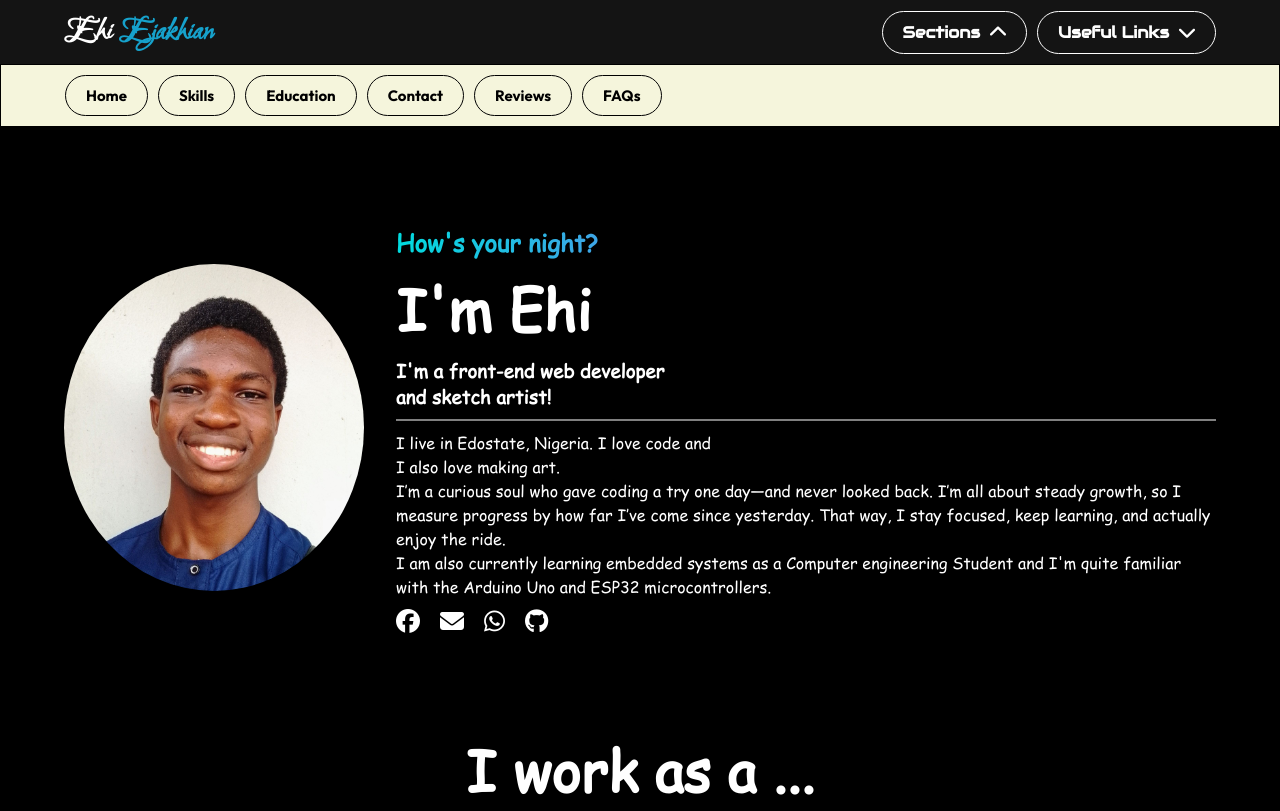
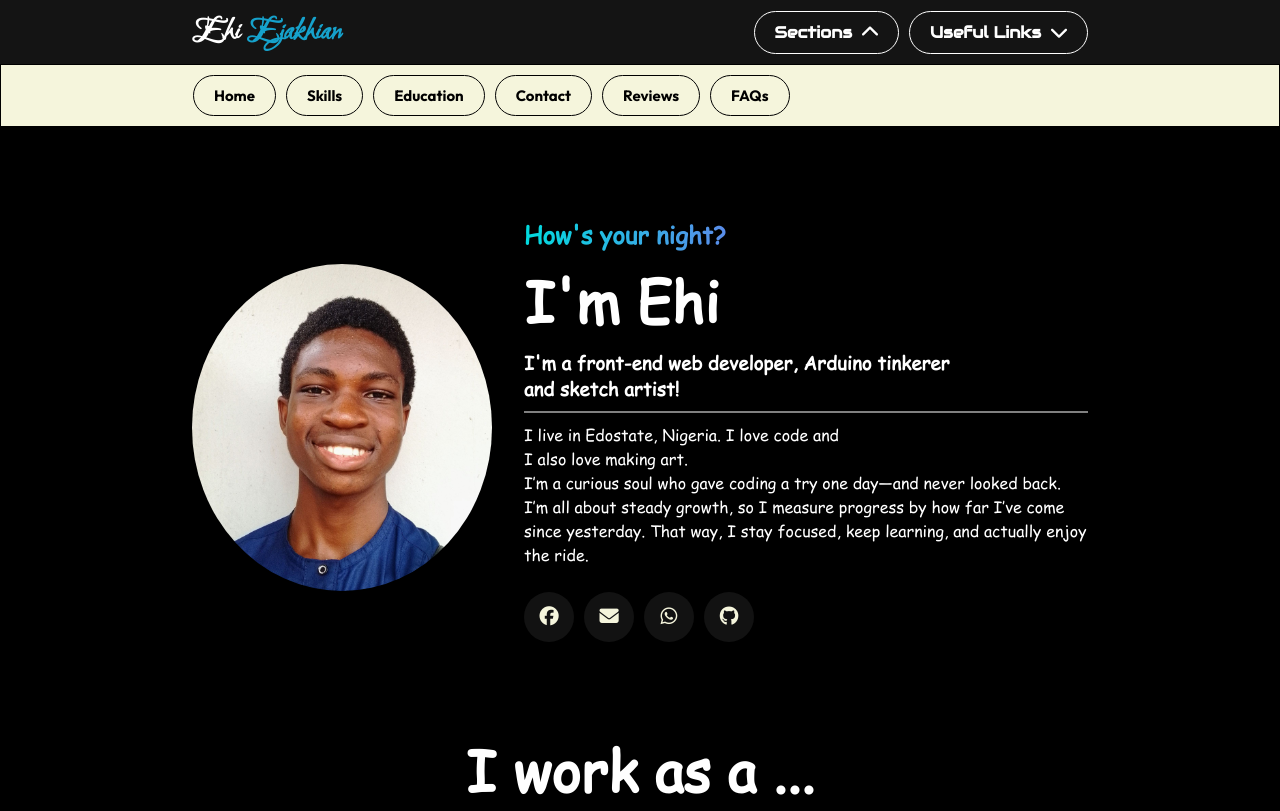
Before and after one commit to Ehiejakhian/Ehiejakhian.github.io, a plain HTML site: page index.html in a window 1280 px wide. Shown: the top 811 px of the page. Drawn offline with Linux system fonts and the light colour scheme.

Commit message:
redesigned hero section

```diff
--- a/index.html
+++ b/index.html
@@ -155,13 +155,11 @@
         <div class="profile__content__text">
           <h2 id="greeting-el"></h2>
           <h1>I'm Ehi</h1>
-          <h3>I'm a front-end web developer <br>and sketch artist!</h3>
+          <h3>I'm a front-end web developer, Arduino tinkerer <br>and sketch artist!</h3>
           <p>
             I live in Edostate, Nigeria. I love code and<br>
             I also love making art.<br>
             I’m a curious soul who gave coding a try one day—and never looked back. I’m all about steady growth, so I measure progress by how far I’ve come since yesterday. That way, I stay focused, keep learning, and actually enjoy the ride.
-            <br>
-            I am also currently learning embedded systems as a Computer engineering Student and I'm quite familiar with the Arduino Uno and ESP32 microcontrollers.
           </p>
         </div>
         <div class="profile__content__links">
--- a/scss/components/_arduino-hero.scss
+++ b/scss/components/_arduino-hero.scss
@@ -1,6 +1,6 @@
 @use '../util/' as *;
 
-.arduino {
+section.arduino {
   min-height: $mini-tab;
   position: relative;
   @include df(normal, normal, column);
--- a/scss/components/_hero.scss
+++ b/scss/components/_hero.scss
@@ -60,27 +60,25 @@
       }
     }
     &__links {
-      @include df(normal, normal, row, 20px);
+      margin-top: 15px;
+      @include df(normal, normal, row, 10px);
       & a {
         text-decoration: none;
         color: var(--text);
+        background: var(--dark-cream);
+        width: 50px;
+        height: 50px;
+        border-radius: 50%;
+        transition: all .3s;
+        color: var(--cream);
+        @include df(center, center);
         i {
-          font-size: 1.5rem;
-          transition: all  .2s;
+          font-size: 1.2rem;
+          transition: all  .3s;
         }
-        &:hover i {
-          color: #2695a8;
+        &:hover {
+          color: var(--teal);
           transform: scale(1.2);
-
-          &.fa-facebook {
-            color: var(--facebook);
-          }
-          &.fa-envelope {
-            color: var(--mail);
-          }
-          &.fa-whatsapp {
-            color: var(--whatsapp);
-          }
         }
       }
     }
--- a/scss/util/_vars.scss
+++ b/scss/util/_vars.scss
@@ -18,4 +18,7 @@ $desktop: 1100px;
   --facebook: #0d47c4;
   --mail: #D44638;
   --whatsapp: #25D366;
+  @media (min-width: $desktop) {
+    --side-padding: 15%;
+  }
 }
```
Also changed, not shown: scss/css/main.css, 1 other file.
